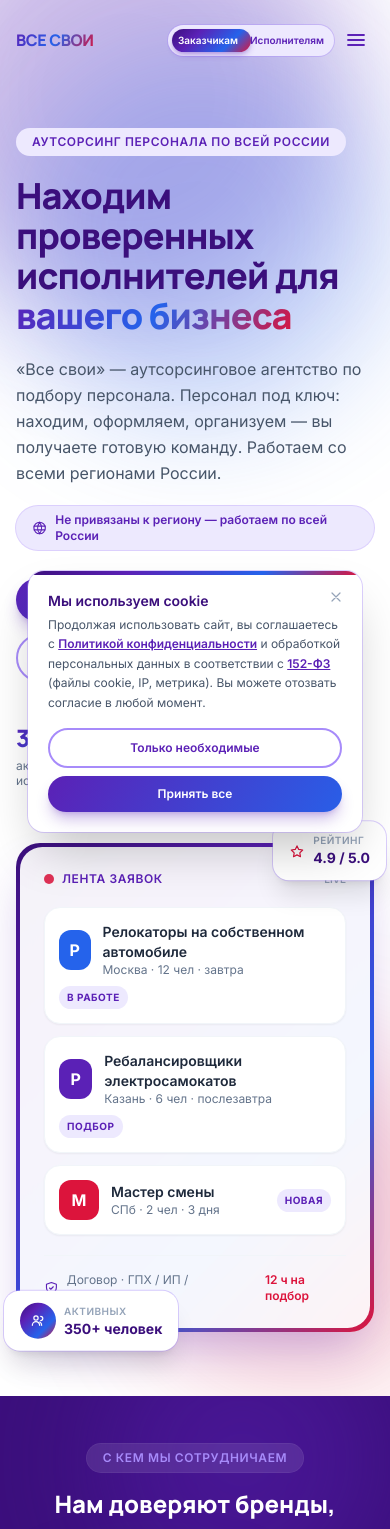
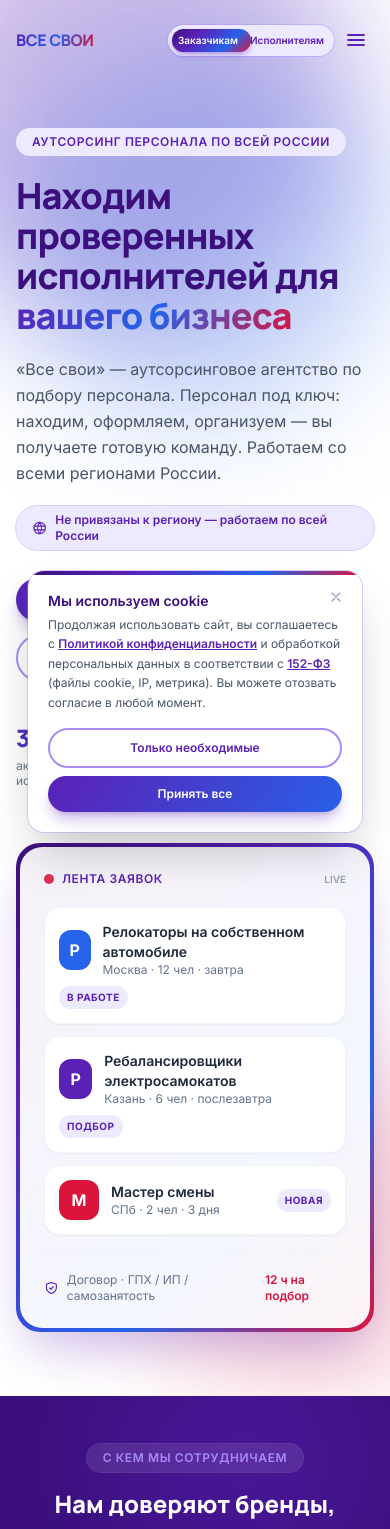
Before and after one commit to LeBWa219/vse-svoi, a React (Vite) app: page / in a window 390 px wide. Shown: the top 1529 px of the page. Built offline with nearby package versions, Linux system fonts and the light colour scheme.

Commit message:
fix: hide hero floating badges on mobile (overlapped card content)

```diff
--- a/src/components/Hero.jsx
+++ b/src/components/Hero.jsx
@@ -208,7 +208,7 @@ function HeroVisual({ audience }) {
         </div>
       </div>
 
-      <div className="absolute -top-5 -right-3 sm:-right-6 rounded-2xl bg-white shadow-xl ring-1 ring-brand-lilac/40 px-4 py-3 animate-float dark:bg-slate-900 dark:ring-slate-700">
+      <div className="hidden sm:block absolute -top-5 -right-3 sm:-right-6 rounded-2xl bg-white shadow-xl ring-1 ring-brand-lilac/40 px-4 py-3 animate-float dark:bg-slate-900 dark:ring-slate-700">
         <div className="flex items-center gap-2">
           <Icon.star className="w-4 h-4 text-brand-crimson" />
           <div>
@@ -223,7 +223,7 @@ function HeroVisual({ audience }) {
       </div>
 
       <div
-        className="absolute -bottom-5 -left-3 sm:-left-6 rounded-2xl bg-white shadow-xl ring-1 ring-brand-lilac/40 px-4 py-3 animate-float dark:bg-slate-900 dark:ring-slate-700"
+        className="hidden sm:block absolute -bottom-5 -left-3 sm:-left-6 rounded-2xl bg-white shadow-xl ring-1 ring-brand-lilac/40 px-4 py-3 animate-float dark:bg-slate-900 dark:ring-slate-700"
         style={{ animationDelay: "1.5s" }}
       >
         <div className="flex items-center gap-2">
```
